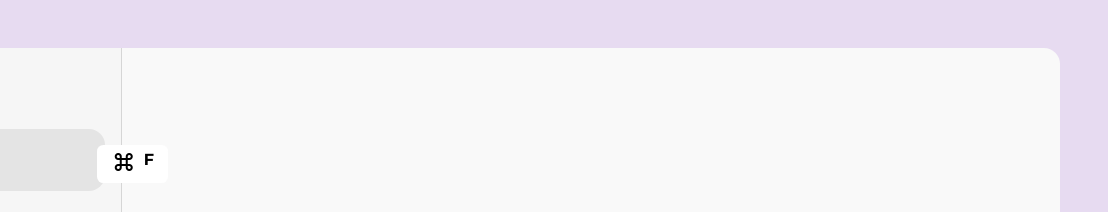
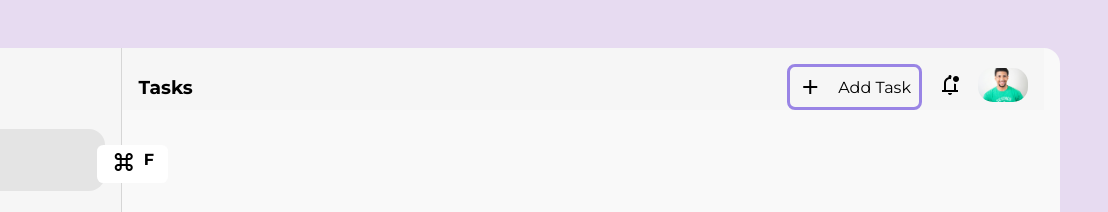
Before and after one commit to obinna-ofomah/behance_clone, a plain HTML site: page index.html in a window 1280 px wide. Shown: the top 212 px of the page, 172-1280 px from the left. Drawn offline with nearby package versions, Linux system fonts and the light colour scheme.

Commit message:
completed the header styling

```diff
--- a/css/style.css
+++ b/css/style.css
@@ -194,3 +194,51 @@ img {
 .purple-color {
   background-color: purple;
 }
+
+.rightbar-container {
+  height: auto;
+  width: 100%;
+  display: flex;
+  flex-direction: column;
+}
+
+.top-right-bar {
+  height: auto;
+  width: 100%;
+  display: flex;
+  flex-direction: row;
+  align-items: center;
+  justify-content: space-between;
+  padding: 0 1rem;
+  background-color: rgb(240, 240, 240,.4);
+  padding-top: 1rem;
+}
+
+.tasks-main-container {
+  height: auto;
+  width: fit-content;
+}
+
+.add-task-bell-container, .plus-task {
+  height:auto;
+  width: fit-content;
+  display: flex;
+  flex-direction: row;
+  column-gap: 1rem;
+  align-items: center;
+  justify-content: start;
+}
+
+.plus-task {
+  border: 3px solid #9984e5;
+  padding: .5rem;
+  border-radius: .5rem;
+}
+.user-profile-notification {
+  width:50px;
+}
+
+.user-profile-notification img {
+  width: 100%;
+  border-radius: 15px;
+}
--- a/index.html
+++ b/index.html
@@ -103,7 +103,28 @@
           </div>
         </div>
       </div>
-      <div class="rightbar-container"></div>
+      <div class="rightbar-container">
+        <div class="top-right-bar">
+          <div class="tasks-main-container">
+            <h3>Tasks</h3>
+          </div>
+          <div class="add-task-bell-container">
+            <div class="plus-task">
+              <span class="material-symbols-outlined">add</span>
+              <p>Add Task</p>
+            </div>
+            <div class="bell-color-container">
+              <span class="material-symbols-outlined">notifications_unread</span>
+            </div>
+            <div class="user-profile-notification">
+              <img src="./images/user-profile.jpg" alt="user profile image">
+            </div>
+          </div>
+        </div>
+        <div class="bottom-right-bar">
+
+        </div>
+      </div>
     </div>
   </div>
 </body>
```
Also changed, not shown: images/user-profile.jpg (added).
